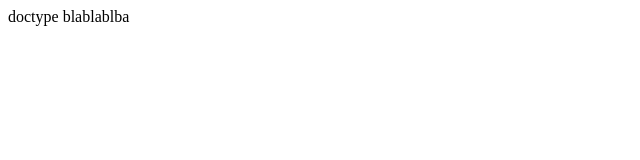
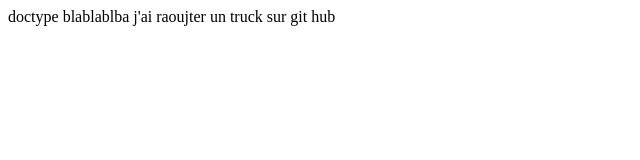
Before and after one commit to Guigeek59/projet-web, a plain HTML site: page index.html in a window 1280 px wide. Shown: the whole page, without its empty margins (0-640 px from the left). Drawn offline with Linux system fonts and the light colour scheme.

Commit message:
Update index.html

```diff
--- a/index.html
+++ b/index.html
@@ -4,7 +4,7 @@ doctype <!DOCTYPE html>
         <title>le titre</title>
     </head>
 <body>
-    blablablba
+    blablablba j'ai raoujter un truck sur git hub
 </body>
 
 
```
